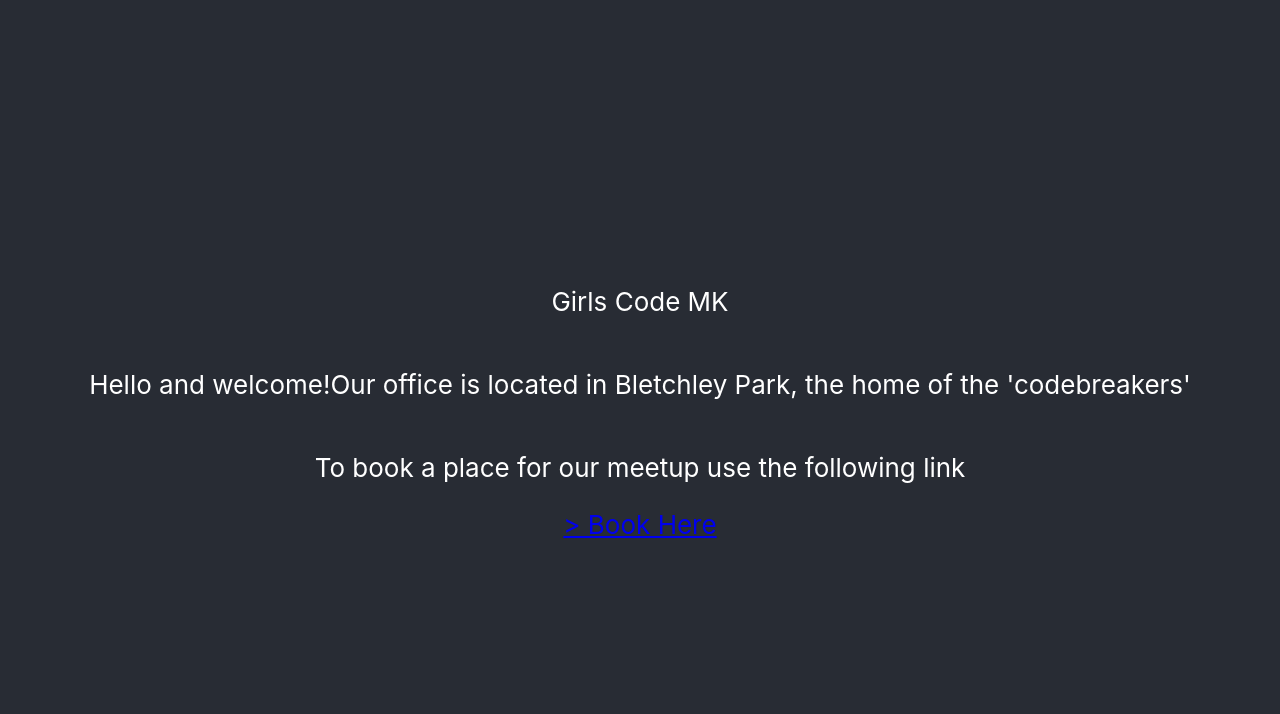
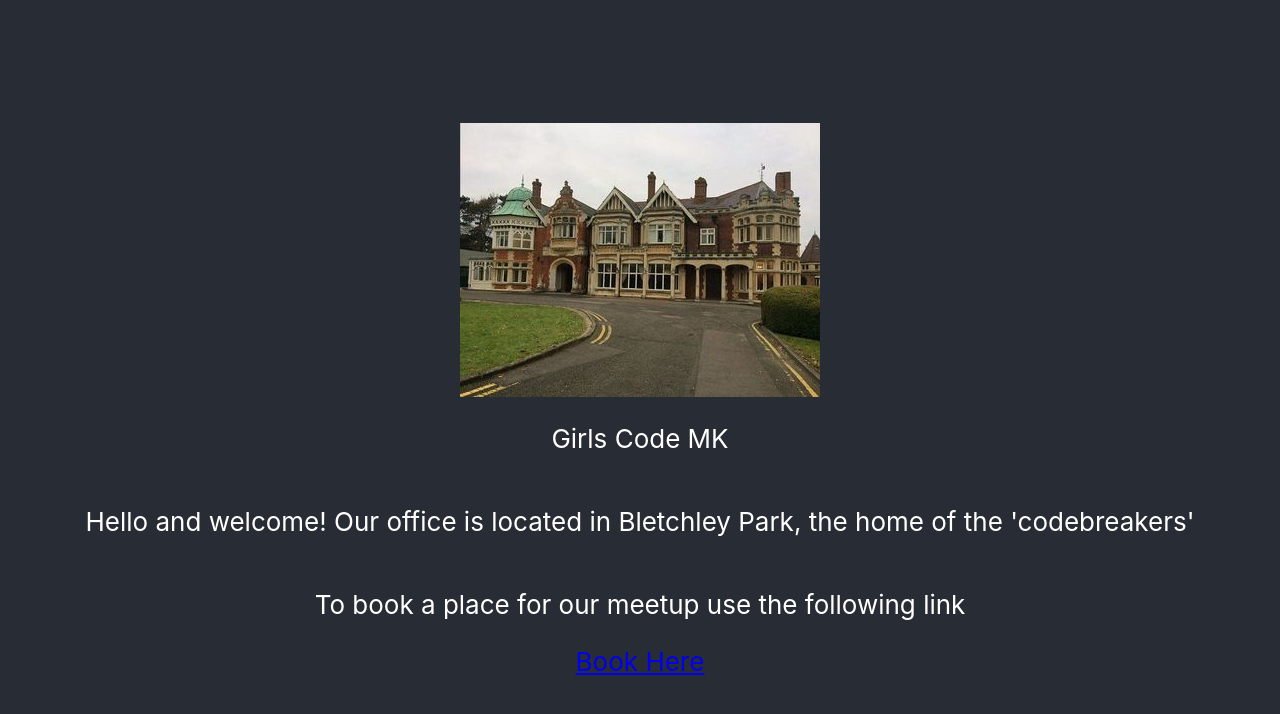
Before and after one commit to GirlsCodeMK/website, a React (Create React App) app: page / in a window 1280 px wide. Shown: the top 714 px of the page. Built offline with nearby package versions, Linux system fonts and the light colour scheme.

Commit message:
photo of mansion added

```diff
--- a/src/App.js
+++ b/src/App.js
@@ -1,19 +1,20 @@
 import React from "react";
+import Mansion from "./images/mansion.jpeg";
 import "./App.css";
 
 function App() {
   return (
     <div className="App">
       <header className="App-header">
+        <img src={Mansion} alt="Bletchley Park Mansion" />
         <p>Girls Code MK</p>
-
         <p>
-          Hello and welcome!Our office is located in Bletchley Park, the home of
-          the 'codebreakers'
+          Hello and welcome! Our office is located in Bletchley Park, the home
+          of the 'codebreakers'
         </p>
         <p>To book a place for our meetup use the following link</p>
         <a href="https://www.meetup.com/Girls-Code-Learn-to-Code-with-Other-Girls-and-Women/messages/boards/thread/51951778">
-          > Book Here
+          Book Here
         </a>
       </header>
     </div>
```
Also changed, not shown: src/images/mansion.jpeg (added), 14 other files (tests, documents, lock files or other folders).
